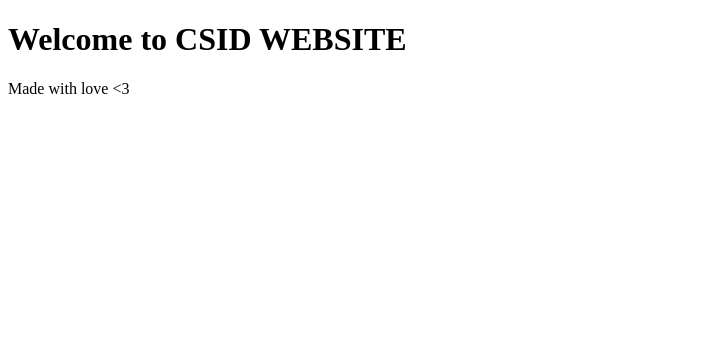
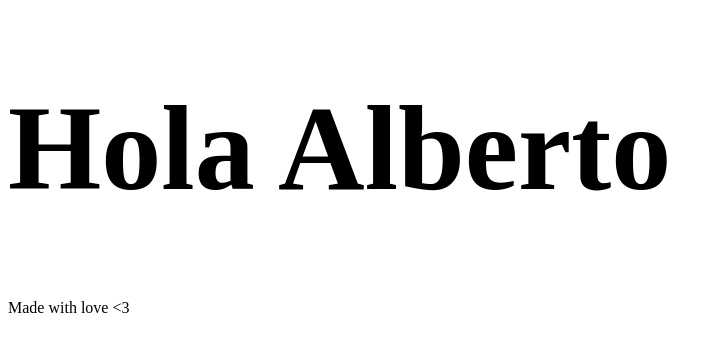
Before and after one commit to rlopmar/csid_team_website, a Next.js app: page / in a window 1280 px wide. Shown: the top 352 px of the page, without its empty margins (0-722 px from the left). Built offline with nearby package versions, Linux system fonts and the light colour scheme.

Commit message:
Create components + containers structure

```diff
--- a/package.json
+++ b/package.json
@@ -13,9 +13,11 @@
     "test": "echo \"Error: no test specified\" && exit 1"
   },
   "dependencies": {
+    "babel-plugin-styled-components": "^1.11.1",
     "next": "9.5.5",
     "react": "16.14.0",
-    "react-dom": "16.14.0"
+    "react-dom": "16.14.0",
+    "styled-components": "^5.2.0"
   },
   "devDependencies": {
     "@types/node": "^14.11.8",
--- a/pages/index.tsx
+++ b/pages/index.tsx
@@ -1,18 +1,10 @@
-import Head from "next/head";
 import { ReactElement } from "react";
+import { Home } from "../src/containers";
 
-export default function Home(): ReactElement {
+export default function App(props): ReactElement {
   return (
     <div>
-      <Head>
-        <title>Create Next App</title>
-      </Head>
-
-      <main>
-        <h1>Welcome to CSID WEBSITE</h1>
-      </main>
-
-      <footer>Made with love &lt;3</footer>
+      <Home></Home>
     </div>
   );
 }
--- /dev/null
+++ b/src/components/Title/Title.tsx
@@ -0,0 +1,17 @@
+import { ReactElement } from "react";
+import styled from "styled-components";
+
+const Title = styled.h1`
+  font-size: ${(props) => (props.fontSize ? props.fontSize : "10px")};
+  &:hover {
+    color: red;
+  }
+`;
+
+export default function Header(props): ReactElement {
+  return (
+    <div>
+      <Title {...props}>{props.children}</Title>
+    </div>
+  );
+}
--- /dev/null
+++ b/src/components/Title/index.tsx
@@ -0,0 +1,3 @@
+import Title from "./Title";
+
+export default Title;
--- /dev/null
+++ b/src/components/index.tsx
@@ -0,0 +1,3 @@
+import Title from "./Title";
+
+export { Title };
--- /dev/null
+++ b/src/containers/Home/Home.tsx
@@ -0,0 +1,19 @@
+import Head from "next/head";
+import { ReactElement } from "react";
+import { Title } from "../../components";
+
+export default function Home(props): ReactElement {
+  return (
+    <div>
+      <Head>
+        <title>Create Next App</title>
+      </Head>
+
+      <main>
+        <Title fontSize="120px">Hola Alberto</Title>
+      </main>
+
+      <footer>Made with love &lt;3</footer>
+    </div>
+  );
+}
--- /dev/null
+++ b/src/containers/Home/index.tsx
@@ -0,0 +1,3 @@
+import Home from "./Home";
+
+export default Home;
--- /dev/null
+++ b/src/containers/index.tsx
@@ -0,0 +1,3 @@
+import Home from "./Home";
+
+export { Home };
```
Also changed, not shown: .babelrc (added), 1 other file (tests, documents, lock files or other folders).
